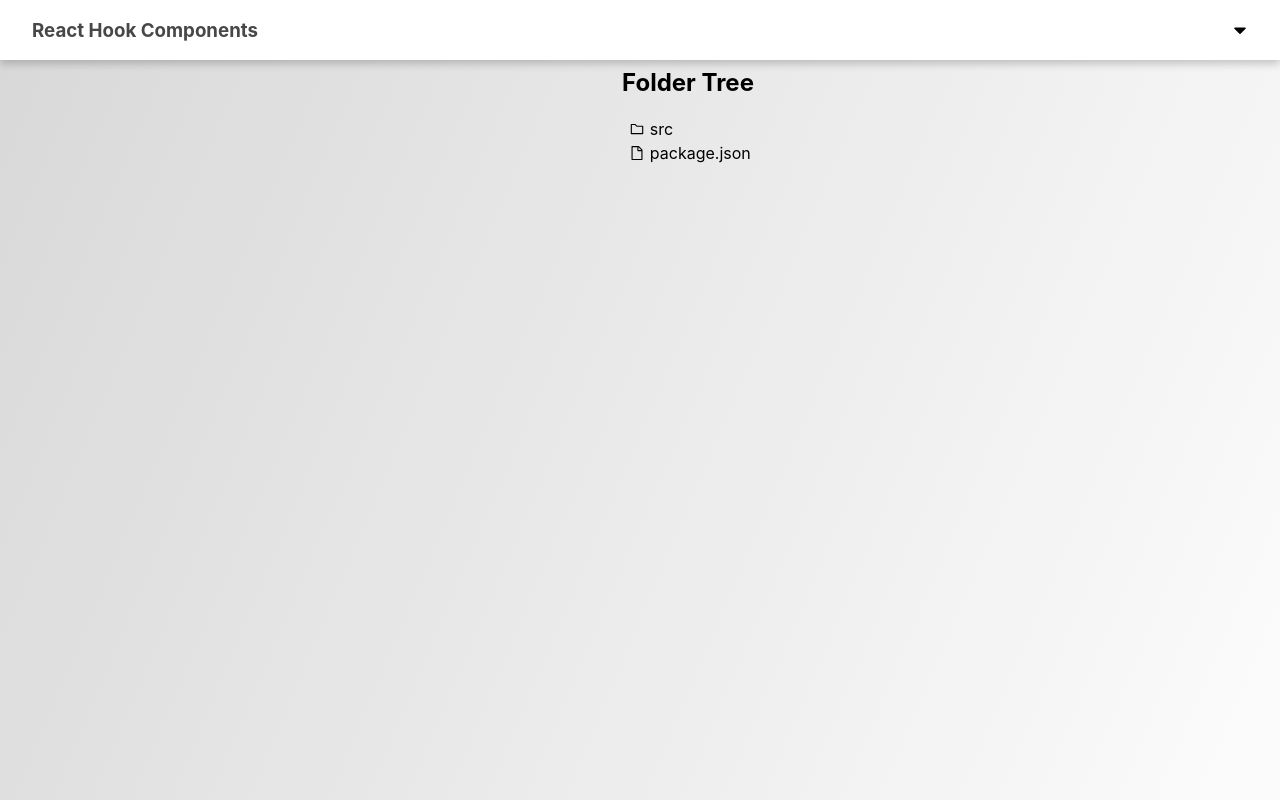
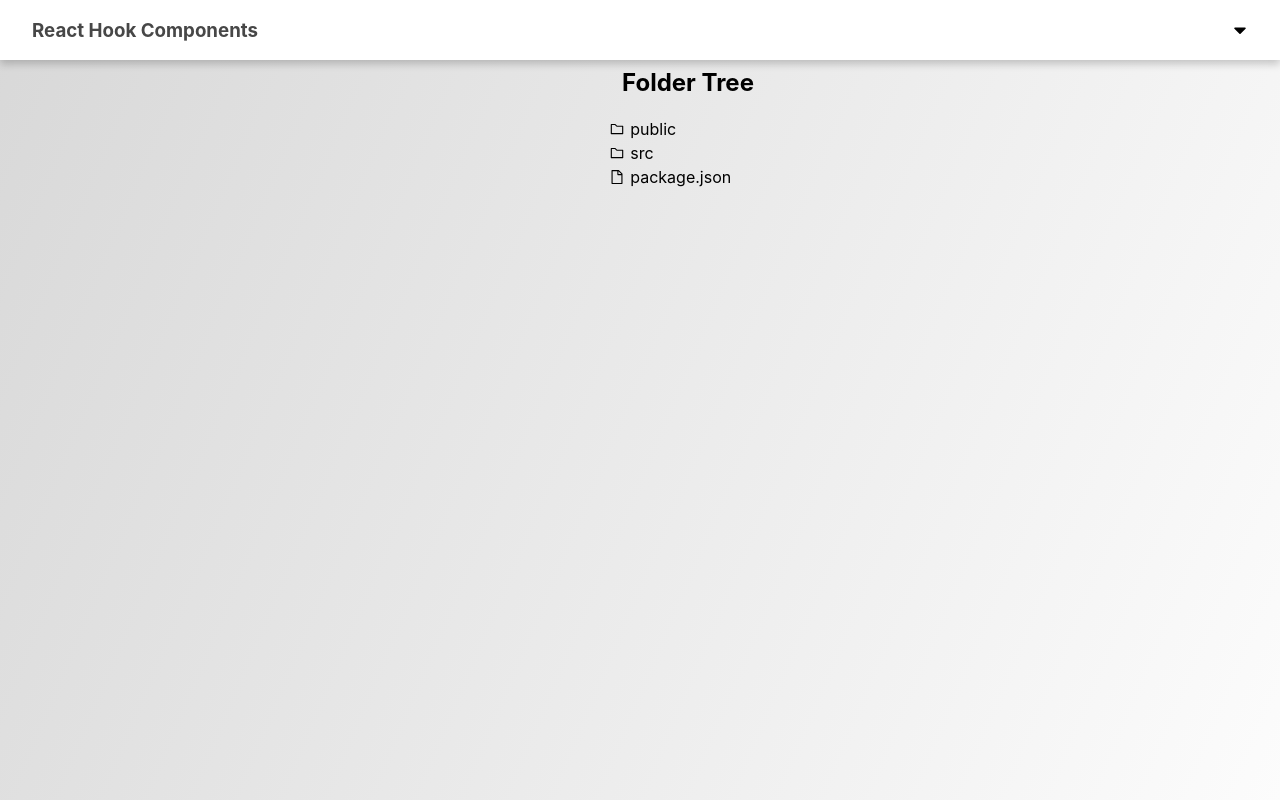
Before and after one commit to sleeplesseditor/ReactHookComponents, a React (Create React App) app: page /folder-tree in a window 1280 px wide. Built offline with nearby package versions, Linux system fonts and the light colour scheme.

Commit message:
Icon toggle and animation added to Folder Tree

```diff
--- a/src/components/FolderTree/FolderTree.jsx
+++ b/src/components/FolderTree/FolderTree.jsx
@@ -1,13 +1,14 @@
 import * as React from 'react';
-import { AiOutlineFile, AiOutlineFolder } from "react-icons/ai";
-import { DiJavascript1, DiCss3Full, DiHtml5, DiReact } from "react-icons/di";
+import { AiOutlineFile, AiOutlineFolder, AiOutlineFolderOpen } from "react-icons/ai";
+import { DiJavascript1, DiCss3Full, DiHtml5, DiReact, DiSass } from "react-icons/di";
 import './FolderTree.scss';
 
 const FILE_ICONS = {
     js: <DiJavascript1 />,
     css: <DiCss3Full />,
     html: <DiHtml5 />,
-    jsx: <DiReact />
+    jsx: <DiReact />,
+    scss: <DiSass />
 };
 
 const Collapsible = ({ children, isOpen }) => {
@@ -38,7 +39,7 @@ const Folder = ({ name, children }) => {
     return (
         <div className="tree-folder">
             <div className="folder--label" onClick={handleToggle}>
-                <AiOutlineFolder />
+                {isOpen ? <AiOutlineFolderOpen /> : <AiOutlineFolder />}
                 <span>{name}</span>
             </div>
             <Collapsible isOpen={isOpen}>{children}</Collapsible>
--- a/src/components/FolderTree/FolderTree.scss
+++ b/src/components/FolderTree/FolderTree.scss
@@ -1,14 +1,14 @@
 .tree {
     &-collapsible {
-        transition: max-height 0.15s ease-out;
-
         &-closed {
             max-height: 0;
             overflow: hidden;
+            transition: max-height 0.5s ease-in-out;
         }
 
         &-open {
             max-height: 500px;
+            transition: max-height 0.5s ease-in-out;
         }
     }
 
--- a/src/pages/Components/FolderTreePage/FolderStructure.json
+++ b/src/pages/Components/FolderTreePage/FolderStructure.json
@@ -1,4 +1,11 @@
 [
+    {
+        "type": "folder",
+        "name": "public",
+        "childrens": [
+            { "type": "file", "name": "index.html" }
+        ]
+    },
     {
       "type": "folder",
       "name": "src",
@@ -7,12 +14,12 @@
           "type": "folder",
           "name": "Components",
           "childrens": [
-            { "type": "file", "name": "Modal.jsx" },
-            { "type": "file", "name": "Modal.css" }
+            { "type": "file", "name": "Accordion.jsx" },
+            { "type": "file", "name": "Accordion.scss" }
           ]
         },
         { "type": "file", "name": "index.js" },
-        { "type": "file", "name": "index.html" }
+        { "type": "file", "name": "index.css" }
       ]
     },
     { "type": "file", "name": "package.json" }
```
